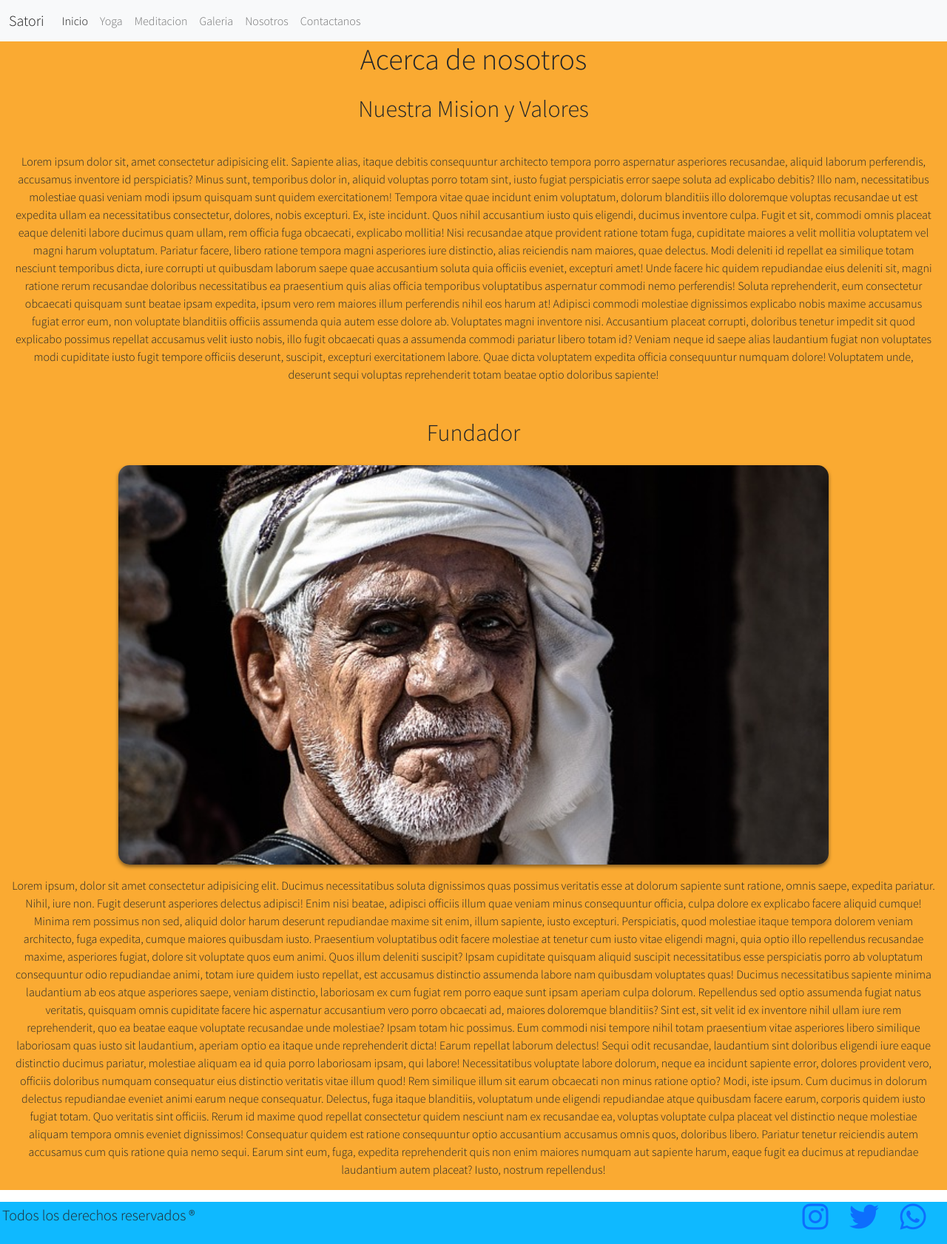
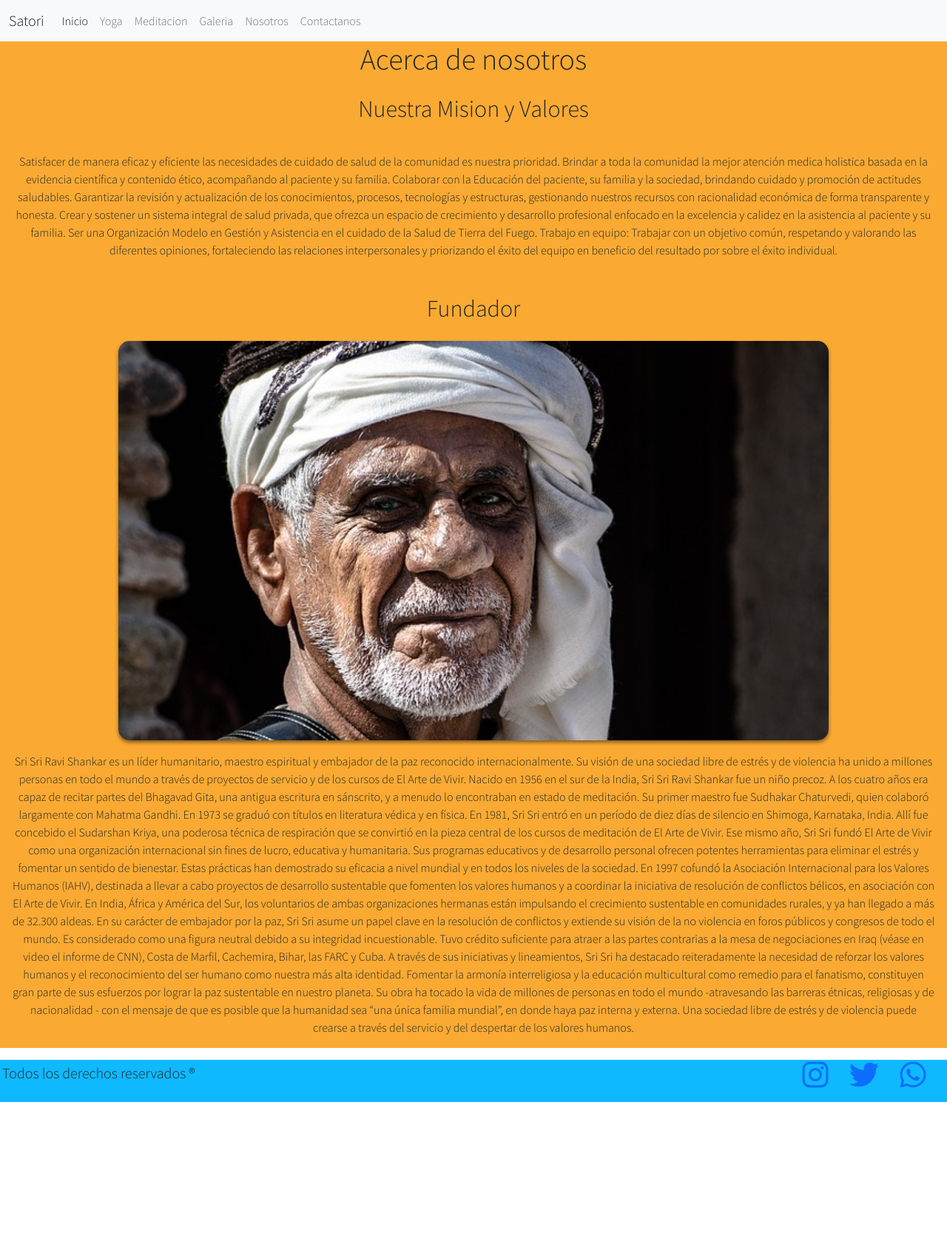
Before and after one commit to fugoleador/CHDS---Proyecto-Final, a website: page pages/acerca_de_nosotros.html in a window 1280 px wide. Shown: the whole page at 74% size. After the commit the page ends 1490 px from the top, so only its background shows below. Drawn offline with nearby package versions, Linux system fonts and the light colour scheme.

Commit message:
Proyecto final terminado

```diff
--- a/css/sass.css
+++ /dev/null
@@ -1,175 +0,0 @@
-* {
-  padding: 0;
-  margin: 0;
-  box-sizing: border-box;
-  font-family: "Source Sans Pro", sans-serif;
-}
-
-ul {
-  list-style-type: none;
-}
-
-a {
-  text-decoration: none;
-}
-
-main {
-  background-color: #FAAA32;
-}
-
-i {
-  font-size: 40px;
-}
-
-@-webkit-keyframes aparecer {
-  0% {
-    opacity: 0;
-  }
-  100% {
-    opacity: 1;
-  }
-}
-
-@keyframes aparecer {
-  0% {
-    opacity: 0;
-  }
-  100% {
-    opacity: 1;
-  }
-}
-.imagen_principal {
-  width: 75vw;
-  max-width: 1000px;
-  min-width: 320px;
-  margin: auto;
-}
-
-.imagen_principal img {
-  border-radius: 15px;
-  width: 100%;
-  box-shadow: 0px 3px 5px rgba(15, 15, 15, .5);
-}
-
-.imagen_yogui {
-  size: 50px;
-}
-
-
-
-h1 {
-  text-align: center;
-}
-
-.titulo_galeria {
-  -webkit-animation-name: aparecer;
-          animation-name: aparecer;
-  -webkit-animation-iteration-count: infinite;
-          animation-iteration-count: infinite;
-  -webkit-animation-timing-function: ease-in;
-          animation-timing-function: ease-in;
-  -webkit-animation-duration: 5s;
-          animation-duration: 5s;
-  -webkit-animation-delay: 3s;
-          animation-delay: 3s;
-}
-
-.texto_fundador {
-  text-align: center;
-  justify-content: center;
-  align-items: center;
-}
-
-.galeria {
-  display: flex;
-  flex-wrap: wrap;
-  justify-content: center;
-}
-
-.galeria img{
-  width: 90%;
-}
-
-footer {
-  display: flex;
-  background-color: #0FB9FF;
-}
-footer div {
-  width: 80%;
-  font-size: 20px;
-}
-
-.redes_sociales {
-  display: flex;
-  justify-content: space-evenly;
-  width: 20%;
-}
-
-#img1, #img2 {
-  border-radius: 10%;
-  width: 450px;
-  height: 350px;
-  margin: 20px;
-}
-
-#img1 {
-  float: right;
-}
-#img2 {
-  float: left;
-}
-.yoga_flex {
-  display: flex;
-}
-.yoga_flex__div {
-  width: 40%;
-}
-
-.meditacion_flex {
-  display: flex;
-}
-
-.fundador {
-  display: flex;
-  flex-direction: column;
-  justify-content: center;
-  align-items: center;
-}
-
-header {
-  grid-area: encabezado;
-}
-
-main {
-  grid-area: contenido_principal;
-}
-
-footer {
-  grid-area: pie_de_pagina;
-}
-
-#grilla {
-  display: grid;
-  grid-template-areas: "encabezado" "contenido_principal" "pie_de_pagina";
-}
-
-p {
-  padding: 3px;
-}
-
-@media screen and (min-width: 480px) {
-  .galeria img {
-    width: 50%;
-  }
-  .imagen_principal {
-    width: 100%;
-  }
-}
-@media screen and (min-width: 1024px) {
-  .galeria img {
-    width: 30%;
-  }
-  .imagen_principal {
-    width: 100%;
-  }
-}/*# sourceMappingURL=sass.css.map */
--- a/pages/acerca_de_nosotros.html
+++ b/pages/acerca_de_nosotros.html
@@ -5,6 +5,9 @@
     <meta charset="UTF-8">
     <meta http-equiv="X-UA-Compatible" content="IE=edge">
     <meta name="viewport" content="width=device-width, initial-scale=1.0">
+    <!--SEO-->
+    <meta name="description" content="Acerca de Cento Holistico de Salud">
+    <meta name="keywords" content="salud, meditacion, yoga, bienestar, paz, mente, cuerpo, alma">
     <title>Document</title>
     <!--CDN Bootstrap-->
     <link href="https://cdn.jsdelivr.net/npm/bootstrap@5.2.3/dist/css/bootstrap.min.css" rel="stylesheet" <!--Fuentes de
@@ -58,71 +61,71 @@
         <h1>Acerca de nosotros</h1>
         <section>
             <h2 class="text-center p-3">Nuestra Mision y Valores</h2>
-            <p class="text-center p-3">Lorem ipsum dolor sit, amet consectetur adipisicing elit. Sapiente alias, itaque
-                debitis consequuntur
-                architecto tempora porro aspernatur asperiores recusandae, aliquid laborum perferendis, accusamus
-                inventore id perspiciatis? Minus sunt, temporibus dolor in, aliquid voluptas porro totam sint, iusto
-                fugiat perspiciatis error saepe soluta ad explicabo debitis? Illo nam, necessitatibus molestiae quasi
-                veniam modi ipsum quisquam sunt quidem exercitationem! Tempora vitae quae incidunt enim voluptatum,
-                dolorum blanditiis illo doloremque voluptas recusandae ut est expedita ullam ea necessitatibus
-                consectetur, dolores, nobis excepturi. Ex, iste incidunt. Quos nihil accusantium iusto quis eligendi,
-                ducimus inventore culpa. Fugit et sit, commodi omnis placeat eaque deleniti labore ducimus quam ullam,
-                rem officia fuga obcaecati, explicabo mollitia! Nisi recusandae atque provident ratione totam fuga,
-                cupiditate maiores a velit mollitia voluptatem vel magni harum voluptatum. Pariatur facere, libero
-                ratione tempora magni asperiores iure distinctio, alias reiciendis nam maiores, quae delectus. Modi
-                deleniti id repellat ea similique totam nesciunt temporibus dicta, iure corrupti ut quibusdam laborum
-                saepe quae accusantium soluta quia officiis eveniet, excepturi amet! Unde facere hic quidem repudiandae
-                eius deleniti sit, magni ratione rerum recusandae doloribus necessitatibus ea praesentium quis alias
-                officia temporibus voluptatibus aspernatur commodi nemo perferendis! Soluta reprehenderit, eum
-                consectetur obcaecati quisquam sunt beatae ipsam expedita, ipsum vero rem maiores illum perferendis
-                nihil eos harum at! Adipisci commodi molestiae dignissimos explicabo nobis maxime accusamus fugiat error
-                eum, non voluptate blanditiis officiis assumenda quia autem esse dolore ab. Voluptates magni inventore
-                nisi. Accusantium placeat corrupti, doloribus tenetur impedit sit quod explicabo possimus repellat
-                accusamus velit iusto nobis, illo fugit obcaecati quas a assumenda commodi pariatur libero totam id?
-                Veniam neque id saepe alias laudantium fugiat non voluptates modi cupiditate iusto fugit tempore
-                officiis deserunt, suscipit, excepturi exercitationem labore. Quae dicta voluptatem expedita officia
-                consequuntur numquam dolore! Voluptatem unde, deserunt sequi voluptas reprehenderit totam beatae optio
-                doloribus sapiente!</p>
+            <p class="text-center p-3">Satisfacer de manera eficaz y eficiente las necesidades de cuidado de salud de la
+                comunidad es nuestra prioridad.
+                Brindar a toda la comunidad la mejor atención medica holistica basada en la evidencia científica y
+                contenido
+                ético, acompañando al paciente y su familia.
+                Colaborar con la Educación del paciente, su familia y la sociedad, brindando cuidado y promoción de
+                actitudes saludables.
+                Garantizar la revisión y actualización de los conocimientos, procesos, tecnologías y estructuras,
+                gestionando nuestros recursos con racionalidad económica de forma transparente y honesta.
+                Crear y sostener un sistema integral de salud privada, que ofrezca un espacio de crecimiento y
+                desarrollo profesional enfocado en la excelencia y calidez en la asistencia al paciente y su familia.
+                Ser una Organización Modelo en Gestión y Asistencia en el cuidado de la Salud de Tierra del Fuego.
+                Trabajo en equipo: Trabajar con un objetivo común, respetando y valorando las diferentes opiniones,
+                fortaleciendo las relaciones interpersonales y priorizando el éxito del equipo en beneficio del
+                resultado por sobre el éxito individual.</p>
         </section>
 
         <h2 class="text-center p-3">Fundador</h2>
         <section class="fundador">
             <div class="imagen_fundador">
-                <img src="../assets/Images/Fundador.jpg" alt="Foto fundador">
+                <img src="../assets/Images/Fundador.jpg" alt="Foto del fundador">
             </div>
             <div class="texto_fundador">
-                <p class="text-center p-3">Lorem ipsum, dolor sit amet consectetur adipisicing elit. Ducimus
-                    necessitatibus soluta dignissimos quas possimus veritatis esse at dolorum sapiente sunt ratione,
-                    omnis saepe, expedita pariatur. Nihil, iure non. Fugit deserunt asperiores delectus adipisci! Enim
-                    nisi beatae, adipisci officiis illum quae veniam minus consequuntur officia, culpa dolore ex
-                    explicabo facere aliquid cumque! Minima rem possimus non sed, aliquid dolor harum deserunt
-                    repudiandae maxime sit enim, illum sapiente, iusto excepturi. Perspiciatis, quod molestiae itaque
-                    tempora dolorem veniam architecto, fuga expedita, cumque maiores quibusdam iusto. Praesentium
-                    voluptatibus odit facere molestiae at tenetur cum iusto vitae eligendi magni, quia optio illo
-                    repellendus recusandae maxime, asperiores fugiat, dolore sit voluptate quos eum animi. Quos illum
-                    deleniti suscipit? Ipsam cupiditate quisquam aliquid suscipit necessitatibus esse perspiciatis porro
-                    ab voluptatum consequuntur odio repudiandae animi, totam iure quidem iusto repellat, est accusamus
-                    distinctio assumenda labore nam quibusdam voluptates quas! Ducimus necessitatibus sapiente minima
-                    laudantium ab eos atque asperiores saepe, veniam distinctio, laboriosam ex cum fugiat rem porro
-                    eaque sunt ipsam aperiam culpa dolorum. Repellendus sed optio assumenda fugiat natus veritatis,
-                    quisquam omnis cupiditate facere hic aspernatur accusantium vero porro obcaecati ad, maiores
-                    doloremque blanditiis? Sint est, sit velit id ex inventore nihil ullam iure rem reprehenderit, quo
-                    ea beatae eaque voluptate recusandae unde molestiae? Ipsam totam hic possimus. Eum commodi nisi
-                    tempore nihil totam praesentium vitae asperiores libero similique laboriosam quas iusto sit
-                    laudantium, aperiam optio ea itaque unde reprehenderit dicta! Earum repellat laborum delectus! Sequi
-                    odit recusandae, laudantium sint doloribus eligendi iure eaque distinctio ducimus pariatur,
-                    molestiae aliquam ea id quia porro laboriosam ipsam, qui labore! Necessitatibus voluptate labore
-                    dolorum, neque ea incidunt sapiente error, dolores provident vero, officiis doloribus numquam
-                    consequatur eius distinctio veritatis vitae illum quod! Rem similique illum sit earum obcaecati non
-                    minus ratione optio? Modi, iste ipsum. Cum ducimus in dolorum delectus repudiandae eveniet animi
-                    earum neque consequatur. Delectus, fuga itaque blanditiis, voluptatum unde eligendi repudiandae
-                    atque quibusdam facere earum, corporis quidem iusto fugiat totam. Quo veritatis sint officiis. Rerum
-                    id maxime quod repellat consectetur quidem nesciunt nam ex recusandae ea, voluptas voluptate culpa
-                    placeat vel distinctio neque molestiae aliquam tempora omnis eveniet dignissimos! Consequatur quidem
-                    est ratione consequuntur optio accusantium accusamus omnis quos, doloribus libero. Pariatur tenetur
-                    reiciendis autem accusamus cum quis ratione quia nemo sequi. Earum sint eum, fuga, expedita
-                    reprehenderit quis non enim maiores numquam aut sapiente harum, eaque fugit ea ducimus at
-                    repudiandae laudantium autem placeat? Iusto, nostrum repellendus!</p>
+                <p class="text-center p-3">Sri Sri Ravi Shankar es un líder humanitario, maestro espiritual y embajador
+                    de la paz reconocido internacionalmente. Su visión de una sociedad libre de estrés y de violencia ha
+                    unido a millones personas en todo el mundo a través de proyectos de servicio y de los cursos de El
+                    Arte de Vivir.
+                    Nacido en 1956 en el sur de la India, Sri Sri Ravi Shankar fue un niño precoz. A los cuatro años era
+                    capaz de recitar partes del Bhagavad Gita, una antigua escritura en sánscrito, y a menudo lo
+                    encontraban en estado de meditación. Su primer maestro fue Sudhakar Chaturvedi, quien colaboró
+                    largamente con Mahatma Gandhi. En 1973 se graduó con títulos en literatura védica y en física.
+
+                    En 1981, Sri Sri entró en un período de diez días de silencio en Shimoga, Karnataka, India. Allí fue
+                    concebido el Sudarshan Kriya,
+
+                    una poderosa técnica de respiración que se convirtió en la pieza central de los cursos de meditación
+                    de El Arte de Vivir.
+
+                    Ese mismo año, Sri Sri fundó El Arte de Vivir como una organización internacional sin fines de
+                    lucro, educativa y humanitaria. Sus programas educativos y de desarrollo personal ofrecen potentes
+                    herramientas para eliminar el estrés y fomentar un sentido de bienestar. Estas prácticas han
+                    demostrado su eficacia a nivel mundial y en todos los niveles de la sociedad.
+
+                    En 1997 cofundó la Asociación Internacional para los Valores Humanos (IAHV), destinada a llevar a
+                    cabo proyectos de desarrollo sustentable que fomenten los valores humanos y a coordinar la
+                    iniciativa de resolución de conflictos bélicos, en asociación con El Arte de Vivir. En India, África
+                    y América del Sur, los voluntarios de ambas organizaciones hermanas están impulsando el crecimiento
+                    sustentable en comunidades rurales, y ya han llegado a más de 32.300 aldeas.
+                    En su carácter de embajador por la paz, Sri Sri asume un papel clave en la resolución de conflictos
+                    y extiende su visión de la no violencia en foros públicos y congresos de todo el mundo. Es
+                    considerado como una figura neutral debido a su integridad incuestionable. Tuvo crédito suficiente
+                    para atraer a las partes contrarias a la mesa de negociaciones en Iraq (véase en video el informe de
+                    CNN), Costa de Marfil, Cachemira, Bihar, las FARC y Cuba.
+
+                    A través de sus iniciativas y lineamientos, Sri Sri ha destacado reiteradamente la necesidad de
+                    reforzar los valores humanos y el reconocimiento del ser humano como nuestra más alta identidad.
+                    Fomentar la armonía interreligiosa y la educación multicultural como remedio para el fanatismo,
+                    constituyen gran parte de sus esfuerzos por lograr la paz sustentable en nuestro planeta.
+
+                    Su obra ha tocado la vida de millones de personas en todo el mundo -atravesando las barreras
+                    étnicas, religiosas y de nacionalidad - con el mensaje de que es posible que la humanidad sea “una
+                    única familia mundial”, en donde haya paz interna y externa. Una sociedad libre de estrés y de
+                    violencia puede crearse a través del servicio y del despertar de los valores humanos.
+
+                </p>
             </div>
         </section>
     </main>
```
Also changed, not shown: index.html (+6 -2 lines), pages/contactanos.html (+3 -0 lines), pages/galeria.html (+10 -7 lines), pages/meditacion.html (+31 -25 lines), pages/yoga.html (+42 -25 lines), 1 other file.
